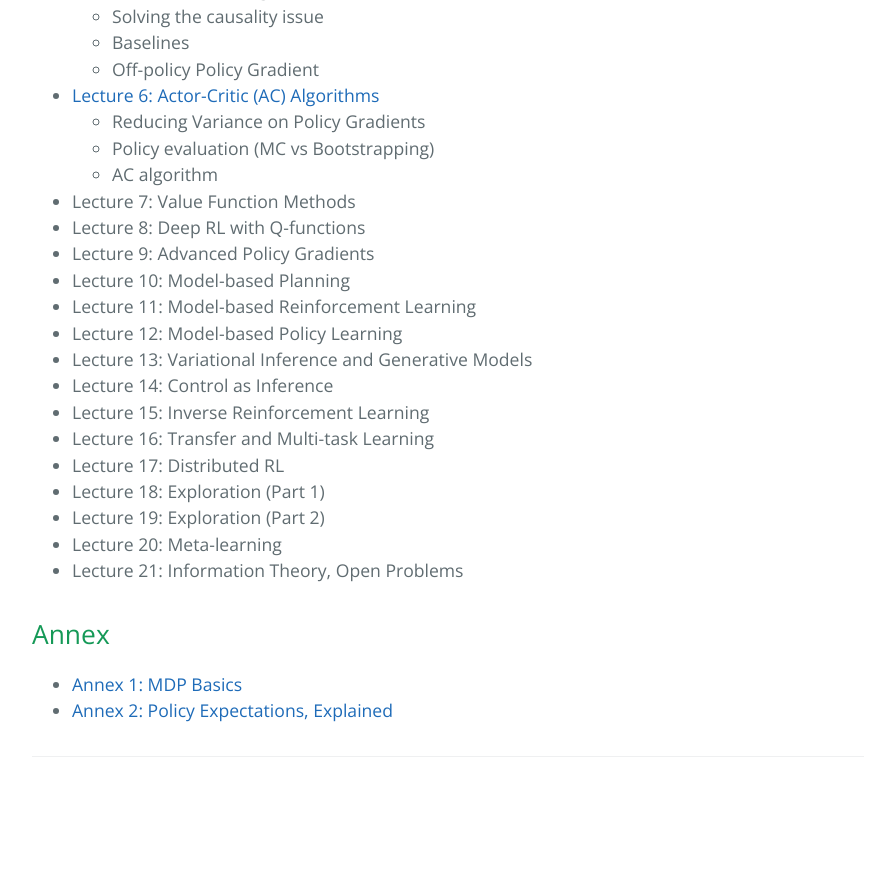
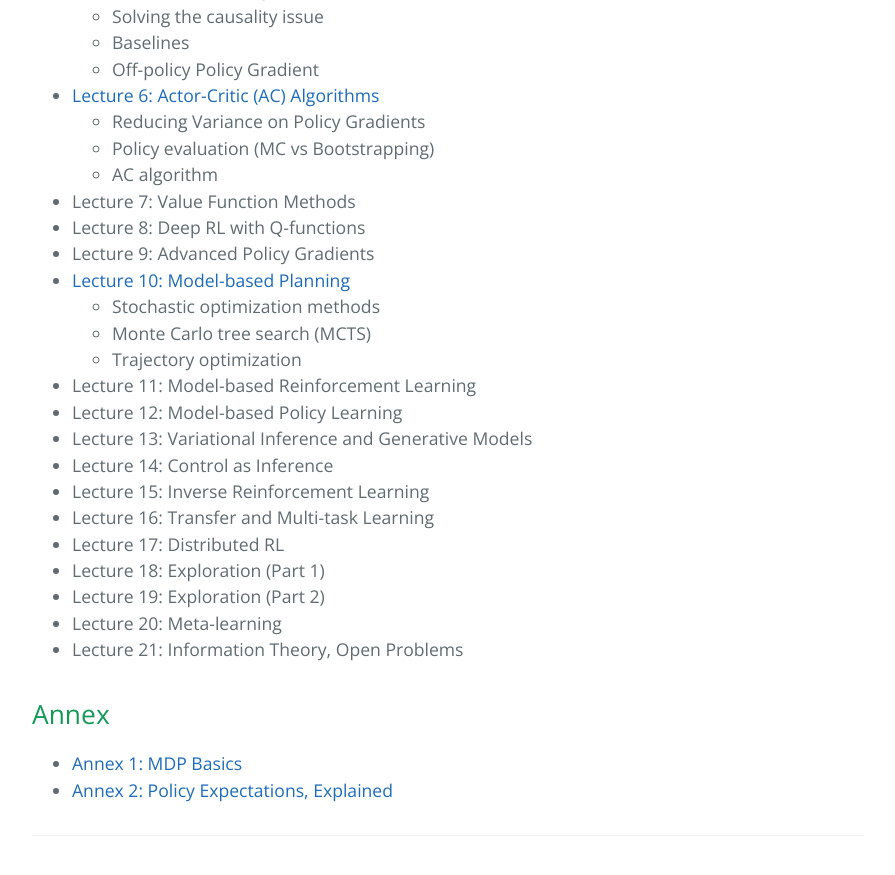
Before and after one commit to CampusAI/CampusAI.github.io, a Jekyll site: the page built from lectures.md, in a window 1280 px wide and 900 px high, scrolled down 964 px. Shown: the top 875 px of the window, without its empty margins (192-1087 px from the left). Built offline with Jekyll 4.4.1, drawn with Linux system fonts in a browser that asks for light colours; before the commit the page ends 1785 px from its top, so only the background shows below that.

Commit message:
Added lecture10 outline

```diff
--- a/lectures.md
+++ b/lectures.md
@@ -32,7 +32,10 @@ permalink: /lectures/
 - Lecture 7: Value Function Methods
 - Lecture 8: Deep RL with Q-functions
 - Lecture 9: Advanced Policy Gradients
-- Lecture 10: Model-based Planning
+- [Lecture 10: Model-based Planning](/lectures/lecture10)
+    - Stochastic optimization methods
+    - Monte Carlo tree search (MCTS)
+    - Trajectory optimization
 - Lecture 11: Model-based Reinforcement Learning
 - Lecture 12: Model-based Policy Learning
 - Lecture 13: Variational Inference and Generative Models
```
